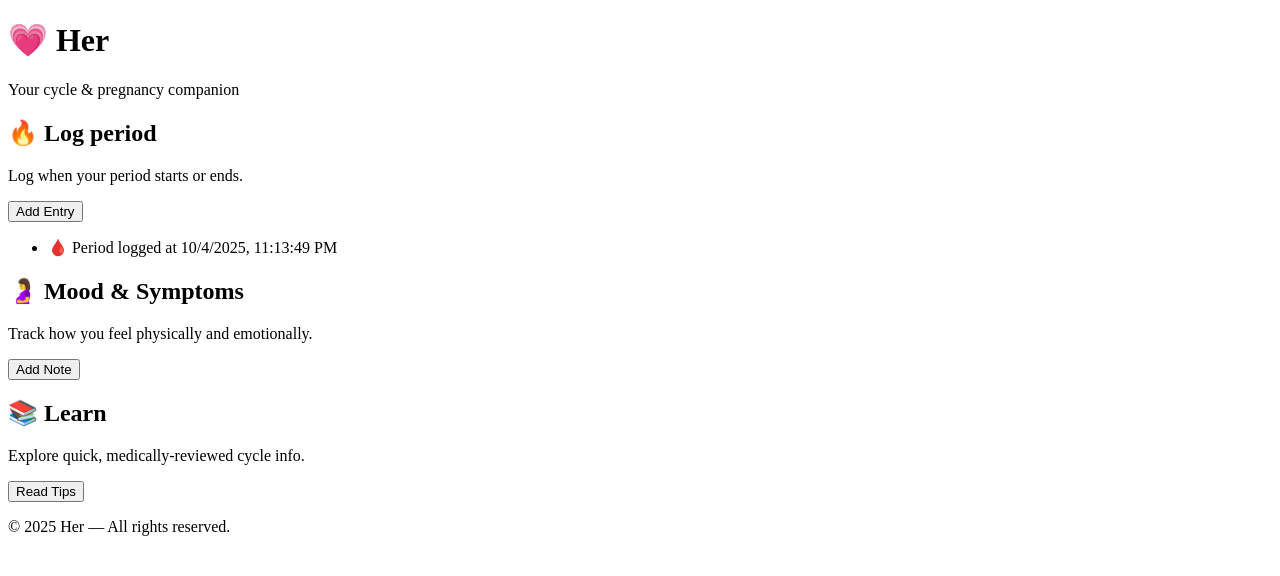
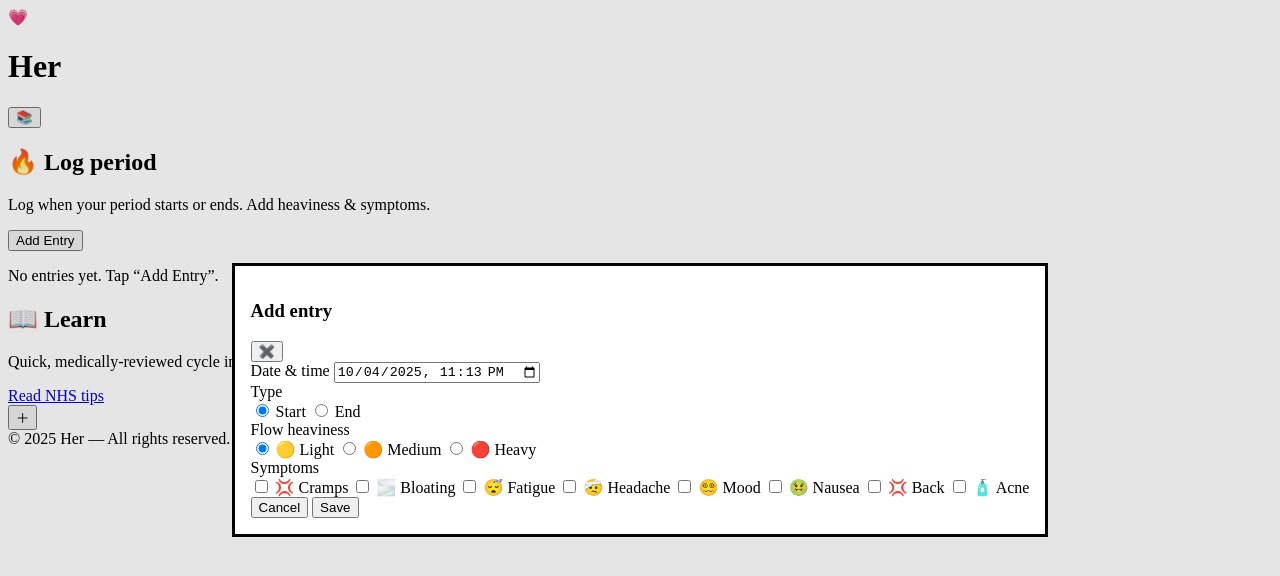
Before and after one commit to garden-fairy/Her, a plain HTML site: page index.html in a window 1280 px wide. Both pictures are taken after a click on the button "Add Entry". Drawn offline with Linux system fonts and the light colour scheme.

Commit message:
Update index.html

```diff
--- a/index.html
+++ b/index.html
@@ -3,59 +3,241 @@
 <head>
   <meta charset="UTF-8" />
   <meta name="viewport" content="width=device-width, initial-scale=1" />
-  <title>Her 💗 Pregnancy & Period Tracker</title>
+  <title>Her — Cycle & Pregnancy Companion</title>
   <link rel="stylesheet" href="style.css" />
 </head>
 <body>
-  <header class="card">
-    <h1>💗 Her</h1>
-    <p>Your cycle & pregnancy companion</p>
+  <header class="appbar">
+    <div class="brand">
+      <span class="logo">💗</span>
+      <h1>Her</h1>
+    </div>
+    <button id="openTips" class="icon-btn" aria-label="Tips">📚</button>
   </header>
 
-  <main>
+  <main class="container">
+
+    <!-- Period log card -->
     <section class="card">
-      <h2>🔥 Log period</h2>
-      <p>Log when your period starts or ends.</p>
-      <button id="logPeriodBtn">Add Entry</button>
-      <ul id="entries"></ul>
+      <div class="card-head">
+        <h2>🔥 Log period</h2>
+        <p class="muted">Log when your period starts or ends. Add heaviness & symptoms.</p>
+      </div>
+
+      <div class="stack-gap">
+        <button class="btn primary" id="openAdd">Add Entry</button>
+
+        <ul id="entries" class="list"></ul>
+
+        <p id="emptyState" class="muted center" hidden>No entries yet. Tap “Add Entry”.</p>
+      </div>
     </section>
 
+    <!-- Learn / tips -->
     <section class="card">
-      <h2>🤰 Mood & Symptoms</h2>
-      <p>Track how you feel physically and emotionally.</p>
-      <button id="logMoodBtn">Add Note</button>
-    </section>
-
-    <section class="card">
-      <h2>📚 Learn</h2>
-      <p>Explore quick, medically-reviewed cycle info.</p>
-      <button id="learnBtn">Read Tips</button>
+      <div class="card-head">
+        <h2>📖 Learn</h2>
+        <p class="muted">Quick, medically-reviewed cycle info.</p>
+      </div>
+      <a class="btn ghost" href="https://www.nhs.uk/conditions/periods/" target="_blank" rel="noopener">Read NHS tips</a>
     </section>
   </main>
 
-  <footer>
-    <p>© <span id="year"></span> Her — All rights reserved.</p>
-  </footer>
+  <!-- Floating action button -->
+  <button id="fabAdd" class="fab" aria-label="Add entry">＋</button>
+
+  <!-- Add/Edit modal -->
+  <dialog id="entryModal" class="modal">
+    <form id="entryForm" method="dialog" class="sheet">
+      <header class="sheet-head">
+        <h3 id="sheetTitle">Add entry</h3>
+        <button type="button" class="icon-btn" id="closeModal" aria-label="Close">✖️</button>
+      </header>
+
+      <div class="field">
+        <label>Date & time</label>
+        <input type="datetime-local" id="dt" required />
+      </div>
+
+      <div class="field">
+        <label>Type</label>
+        <div class="segmented" role="group">
+          <input type="radio" id="start" name="ptype" value="start" checked>
+          <label for="start">Start</label>
+          <input type="radio" id="end" name="ptype" value="end">
+          <label for="end">End</label>
+        </div>
+      </div>
+
+      <div class="field">
+        <label>Flow heaviness</label>
+        <div class="chips" id="heavyChips">
+          <input type="radio" id="light" name="heavy" value="light" checked>
+          <label for="light">🟡 Light</label>
+          <input type="radio" id="medium" name="heavy" value="medium">
+          <label for="medium">🟠 Medium</label>
+          <input type="radio" id="heavy" name="heavy" value="heavy">
+          <label for="heavy">🔴 Heavy</label>
+        </div>
+      </div>
+
+      <div class="field">
+        <label>Symptoms</label>
+        <div class="chips multi">
+          <!-- Feel free to tweak these -->
+          <input type="checkbox" id="cramps" value="Cramps">
+          <label for="cramps">💢 Cramps</label>
+
+          <input type="checkbox" id="bloating" value="Bloating">
+          <label for="bloating">🌫️ Bloating</label>
+
+          <input type="checkbox" id="fatigue" value="Fatigue">
+          <label for="fatigue">😴 Fatigue</label>
+
+          <input type="checkbox" id="headache" value="Headache">
+          <label for="headache">🤕 Headache</label>
+
+          <input type="checkbox" id="mood" value="Mood swings">
+          <label for="mood">😵‍💫 Mood</label>
+
+          <input type="checkbox" id="nausea" value="Nausea">
+          <label for="nausea">🤢 Nausea</label>
+
+          <input type="checkbox" id="back" value="Back pain">
+          <label for="back">💢 Back</label>
+
+          <input type="checkbox" id="acne" value="Acne">
+          <label for="acne">🧴 Acne</label>
+        </div>
+      </div>
+
+      <div class="sheet-actions">
+        <button type="button" class="btn ghost" id="cancelBtn">Cancel</button>
+        <button class="btn primary" id="saveBtn">Save</button>
+      </div>
+    </form>
+  </dialog>
+
+  <footer class="foot muted">© <span id="yr"></span> Her — All rights reserved.</footer>
 
   <script>
-    // little interactive demo
-    const entries = document.getElementById('entries');
-    document.getElementById('logPeriodBtn').onclick = () => {
-      const li = document.createElement('li');
-      li.className = 'entry';
-      li.textContent = '🩸 Period logged at ' + new Date().toLocaleString();
-      entries.prepend(li);
+  // --------- storage helpers ----------
+  const KEY = 'her.periodEntries.v1';
+  const $ = sel => document.querySelector(sel);
+
+  const load = () => {
+    try { return JSON.parse(localStorage.getItem(KEY)) || []; }
+    catch { return []; }
+  }
+  const save = (arr) => localStorage.setItem(KEY, JSON.stringify(arr));
+
+  // --------- state & DOM refs ----------
+  let entries = load();
+
+  const ul = $('#entries');
+  const empty = $('#emptyState');
+  const modal = $('#entryModal');
+  const form = $('#entryForm');
+  const dt = $('#dt');
+  const sheetTitle = $('#sheetTitle');
+
+  // default date
+  const nowISO = () => new Date(Date.now() - new Date().getTimezoneOffset()*60000).toISOString().slice(0,16);
+
+  function render() {
+    ul.innerHTML = '';
+    if (!entries.length) {
+      empty.hidden = false;
+      return;
+    }
+    empty.hidden = true;
+
+    entries
+      .sort((a,b)=> new Date(b.dt) - new Date(a.dt))
+      .forEach((e, i) => {
+        const li = document.createElement('li');
+        li.className = 'row';
+        const when = new Date(e.dt);
+        const dateStr = when.toLocaleString();
+
+        const heavemap = { light:'🟡 Light', medium:'🟠 Medium', heavy:'🔴 Heavy' };
+        const badge = heavemap[e.heavy] || e.heavy;
+
+        li.innerHTML = `
+          <div class="row-main">
+            <div class="title">
+              ${e.type === 'start' ? '🩸 Period started' : '✅ Period ended'}
+            </div>
+            <div class="meta">
+              ${dateStr} • <span class="badge">${badge}</span>
+              ${e.symptoms?.length ? ' • ' + e.symptoms.map(s => `<span class="pill">${s}</span>`).join(' ') : ''}
+            </div>
+          </div>
+          <div class="row-actions">
+            <button class="icon-btn" title="Delete" aria-label="Delete" data-del="${i}">🗑️</button>
+          </div>
+        `;
+        ul.appendChild(li);
+      });
+  }
+
+  // --------- modal open/close ----------
+  function openAdd() {
+    form.reset();
+    dt.value = nowISO();
+    sheetTitle.textContent = 'Add entry';
+    modal.showModal();
+  }
+  function closeModal() {
+    modal.close();
+  }
+
+  // --------- save entry ----------
+  form.addEventListener('submit', (ev) => {
+    ev.preventDefault();
+
+    const type = form.querySelector('input[name="ptype"]:checked').value;
+    const heavy = form.querySelector('input[name="heavy"]:checked').value;
+
+    const symptoms = Array.from(form.querySelectorAll('.chips.multi input[type="checkbox"]'))
+      .filter(c => c.checked)
+      .map(c => c.value);
+
+    const entry = {
+      dt: dt.value,
+      type,
+      heavy,
+      symptoms
     };
 
-    document.getElementById('logMoodBtn').onclick = () => {
-      alert('Mood logging coming soon 💬');
-    };
+    entries.push(entry);
+    save(entries);
+    render();
+    closeModal();
+  });
 
-    document.getElementById('learnBtn').onclick = () => {
-      alert('Education hub coming soon 📖');
-    };
+  // delete
+  ul.addEventListener('click', (e) => {
+    const del = e.target.closest('[data-del]');
+    if (!del) return;
+    const idx = +del.dataset.del;
+    entries.splice(idx, 1);
+    save(entries);
+    render();
+  });
 
-    document.getElementById('year').textContent = new Date().getFullYear();
+  // buttons & misc
+  $('#openAdd').addEventListener('click', openAdd);
+  $('#fabAdd').addEventListener('click', openAdd);
+  $('#closeModal').addEventListener('click', closeModal);
+  $('#cancelBtn').addEventListener('click', closeModal);
+  $('#openTips').addEventListener('click', () => {
+    window.open('https://www.nhs.uk/conditions/periods/', '_blank');
+  });
+
+  // init
+  $('#yr').textContent = new Date().getFullYear();
+  render();
   </script>
 </body>
 </html>
```
